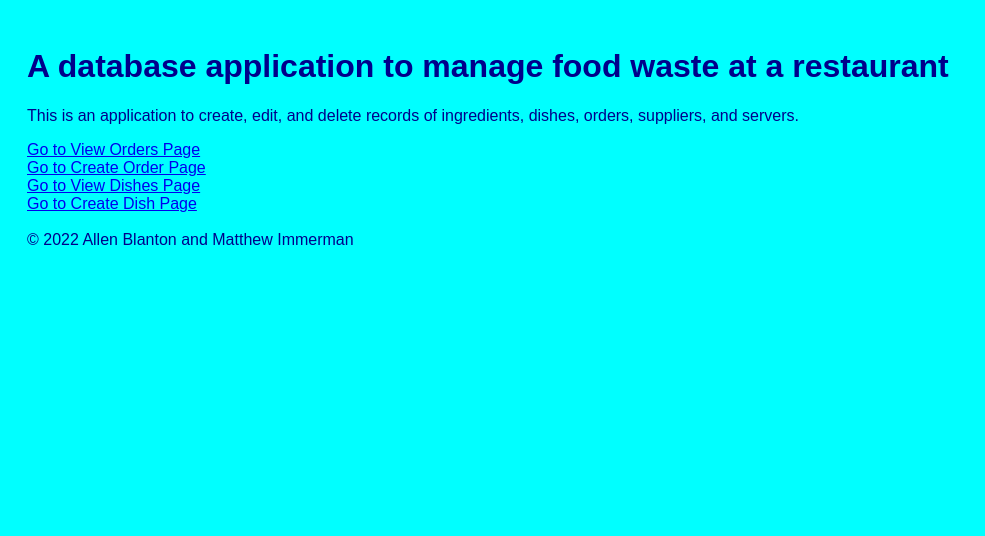
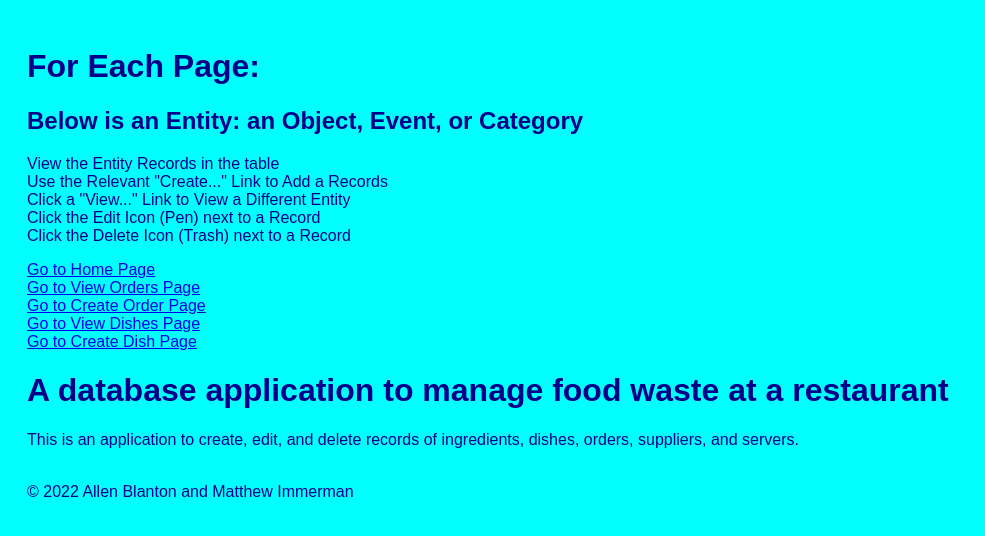
Before and after one commit to ajbbla/cs-340-project, a React (Create React App) app in the folder restaurant_react/: page / in a window 1280 px wide. Shown: the top 536 px of the page, without its empty margins (0-985 px from the left). Built offline with nearby package versions, Linux system fonts and the light colour scheme.

Commit message:
added homepage. Needs some tweaking for header content

```diff
--- a/restaurant_react/src/App.js
+++ b/restaurant_react/src/App.js
@@ -3,6 +3,7 @@
 import './App.css';
 import React from 'react';
 import { BrowserRouter as Router, Route } from 'react-router-dom';
+import HomePage from './pages/HomePage';
 import ViewOrdersPage from './pages/ViewOrdersPage';
 import CreateOrderPage from './pages/CreateOrderPage';
 import EditOrderPage from './pages/EditOrderPage';
@@ -18,14 +19,21 @@ function App() {
   return (
     <div className="App">
       <header>
-          <h1>A database application to manage food waste at a restaurant</h1>
-          <p>This is an application to create, edit, and delete records of
-              ingredients, dishes, orders, suppliers, and servers.
+          <h1>For Each Page:</h1>
+          <h2>Below is an Entity: an Object, Event, or Category</h2>
+          <p>View the Entity Records in the table<br></br>
+            Use the Relevant "Create..." Link to Add a Records<br></br>
+            Click a "View..." Link to View a Different Entity<br></br>
+            Click the Edit Icon (Pen) next to a Record<br></br>
+            Click the Delete Icon (Trash) next to a Record
           </p>
       </header>
       <Router>
         <Navigation />
         <div className="App-header">
+          <Route path="/" exact>
+            <HomePage />
+          </Route>
           <Route path="/view-orders">
             <ViewOrdersPage setOrderToEdit={setOrderToEdit} />
           </Route>
--- a/restaurant_react/src/components/Navigation.js
+++ b/restaurant_react/src/components/Navigation.js
@@ -6,6 +6,8 @@ import { Link } from 'react-router-dom';
 function Navigation() {
     return (
         <nav>
+            <Link to="/">Go to Home Page</Link>
+            <br></br>
             <Link to="/view-orders">Go to View Orders Page</Link>
             <br></br>
             <Link to="/add-order">Go to Create Order Page</Link>
--- /dev/null
+++ b/restaurant_react/src/pages/HomePage.js
@@ -0,0 +1,16 @@
+// citation: react framework adapted from Oregon State University, CS290, Module 5 - React and Module 9 - Full Stack MERN Apps, Spring 2022
+
+import React from 'react';
+
+function HomePage({ setDishToEdit }) {
+    return (
+        <>
+            <h1>A database application to manage food waste at a restaurant</h1>
+            <p>This is an application to create, edit, and delete records of
+                ingredients, dishes, orders, suppliers, and servers.
+            </p>
+        </>
+    );
+}
+
+export default HomePage;
```
